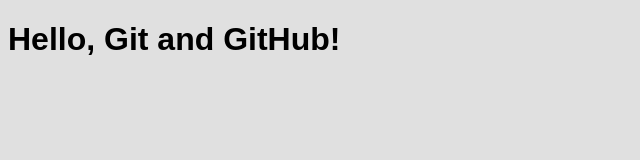
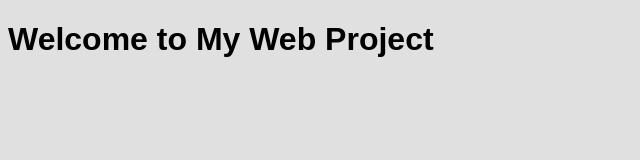
Before and after one commit to AdrianI123/MyWebProject, a plain HTML site: page index.html in a window 1280 px wide. Shown: the whole page, without its empty margins (0-640 px from the left). Drawn offline with Linux system fonts and the light colour scheme.

Commit message:
Update index.html

```diff
--- a/index.html
+++ b/index.html
@@ -6,6 +6,6 @@
 <script src="script.js"></script>
 </head>
 <body>
-<h1>Hello, Git and GitHub!</h1>
+<h1>Welcome to My Web Project</h1>
 </body>
 </html>
```
